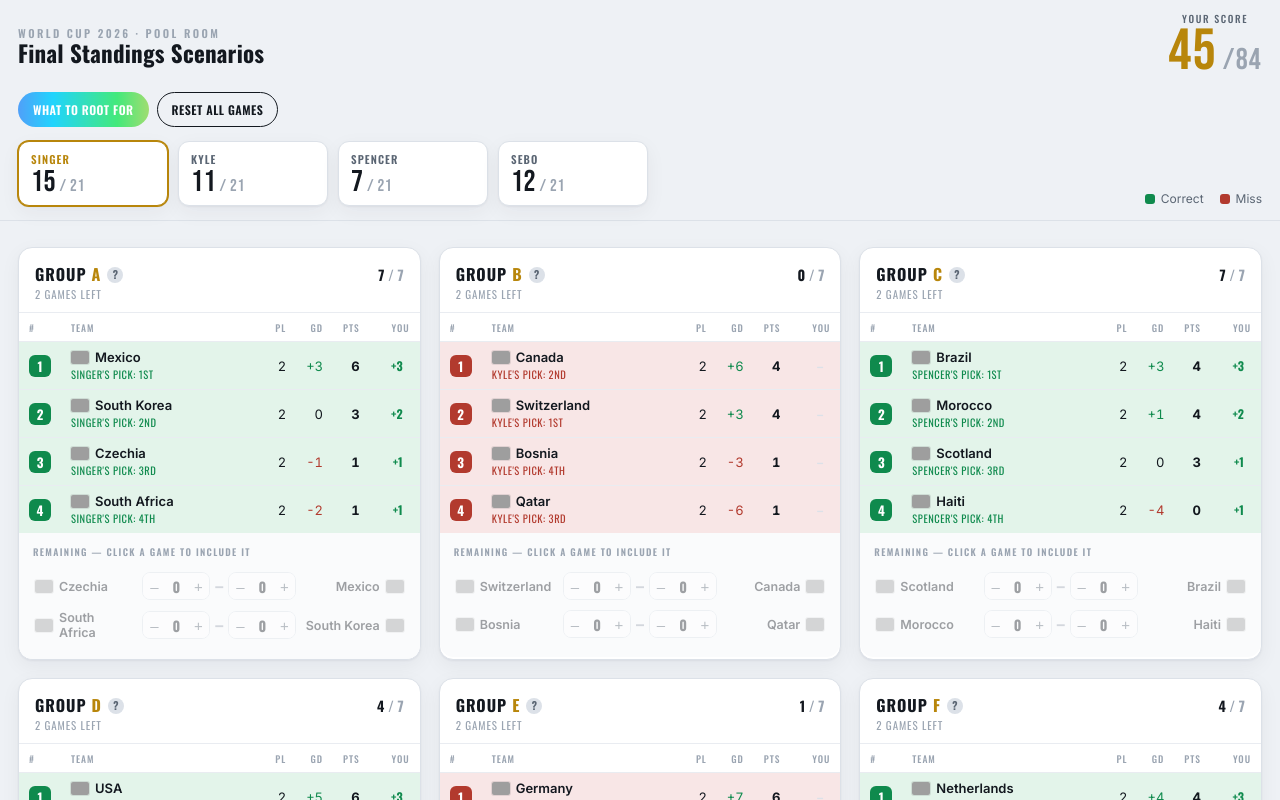
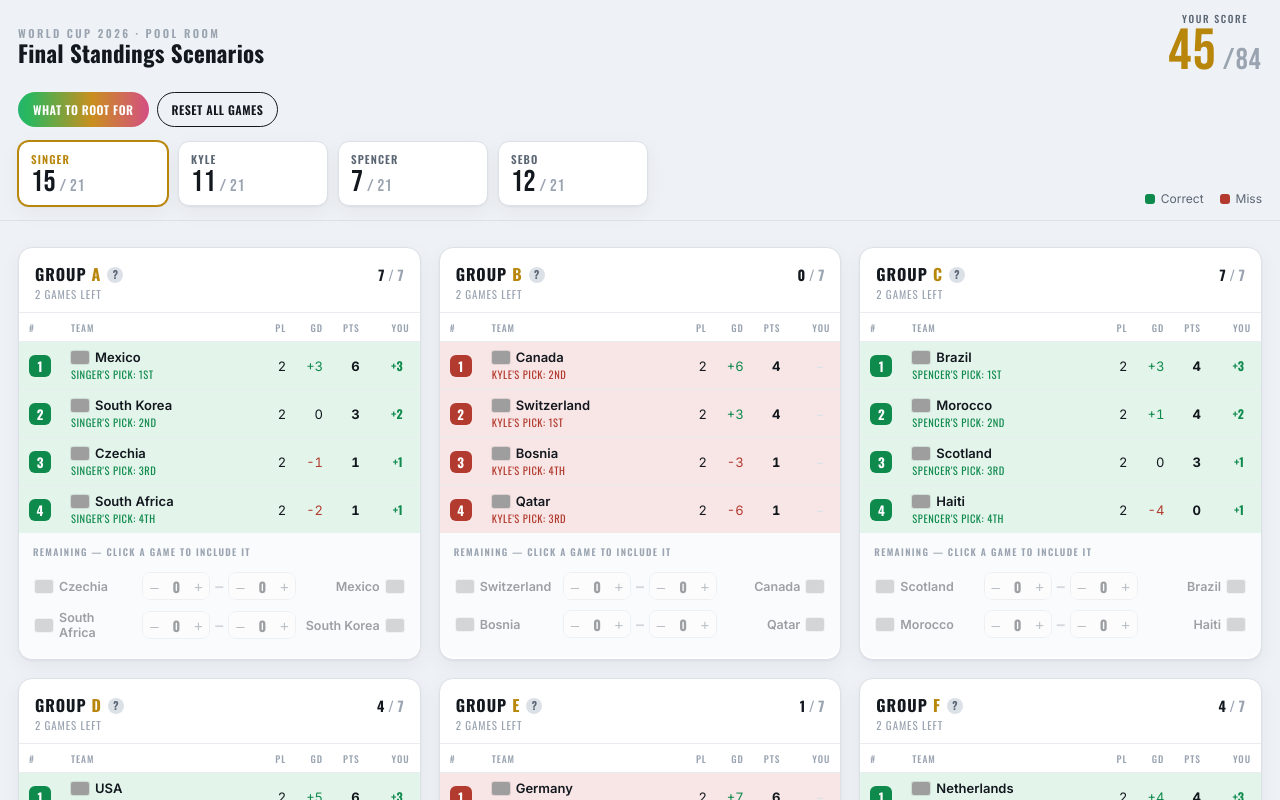
Before and after one commit to davidsebo/worldcup, a React (Vite) app: page / in a window 1280 px wide. Shown: the top 800 px of the page. Built offline with nearby package versions, Linux system fonts and the light colour scheme; grey boxes are pictures that could not be loaded.

Commit message:
Darken and slightly slow root-for gradient

```diff
--- a/src/index.css
+++ b/src/index.css
@@ -140,9 +140,9 @@ body {
 .btn.primary {
   color: #fff;
   border-color: transparent;
-  background: linear-gradient(90deg, #ff6ec4, #7873f5, #21d4fd, #43e97b, #ffd166, #ff6ec4);
+  background: linear-gradient(90deg, #d6478f, #5b4fd1, #1597c4, #28b85f, #c98f1f, #d6478f);
   background-size: 250% 100%;
-  animation: rootGradient 9s ease infinite;
+  animation: rootGradient 11s ease infinite;
 }
 @keyframes rootGradient {
   0% {
```
